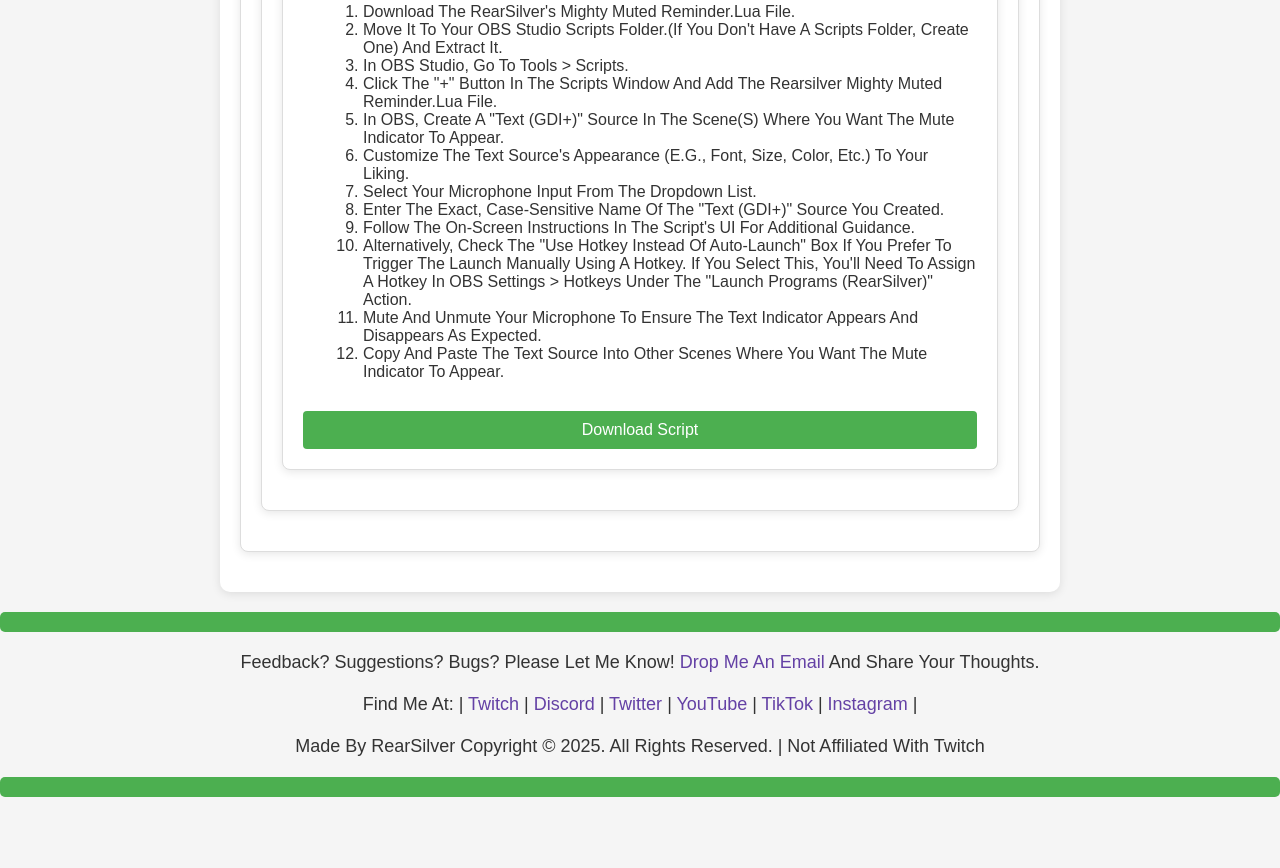
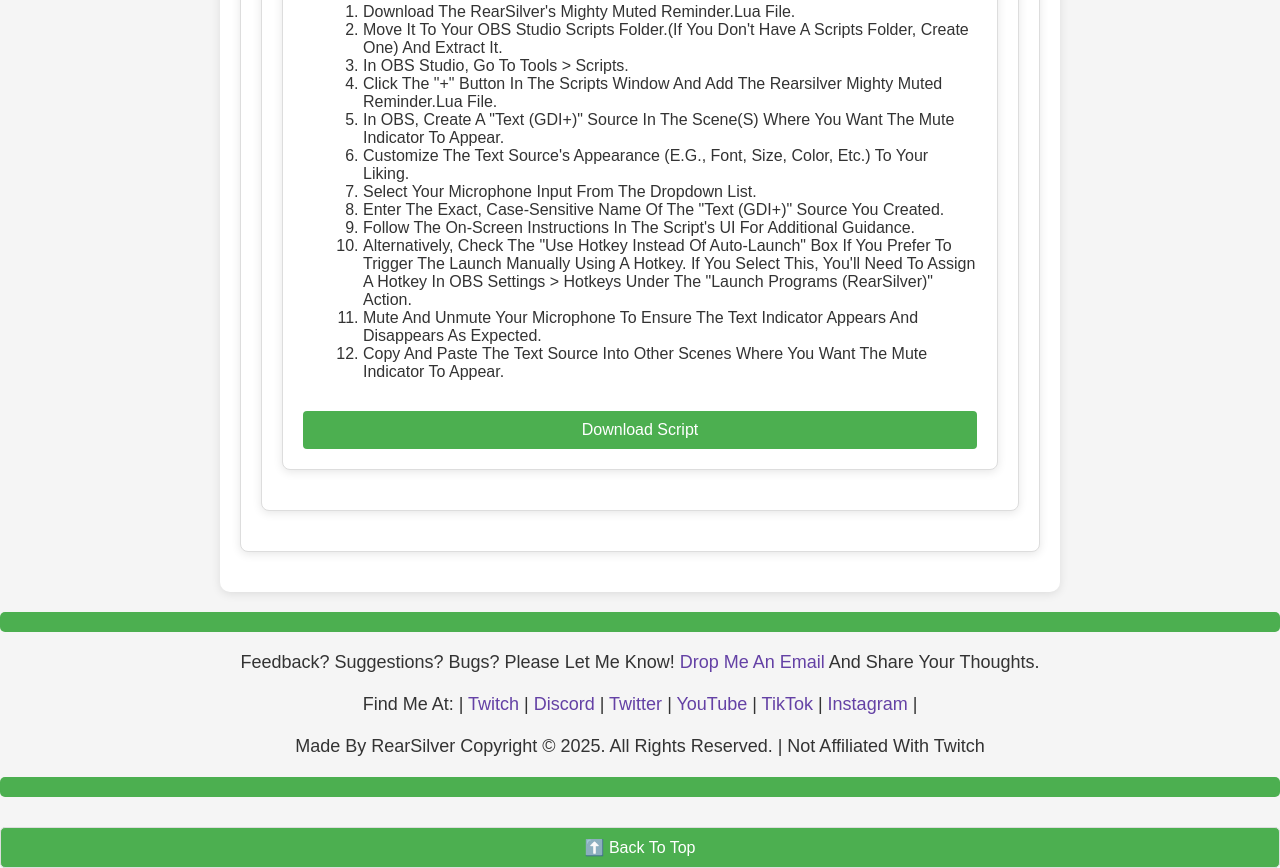
Before and after one commit to rearsilvergaming/Streamer-Tools, a website: page docs/OBS Scripts.html in a window 1280 px wide. Shown: the part 4444-5312 px from the top of the page. Before the commit the page ends 5256 px from the top, so only its background shows below. Drawn offline with nearby package versions, Linux system fonts and the light colour scheme.

Commit message:
Update OBS Scripts.html

```diff
--- a/docs/OBS Scripts.html
+++ b/docs/OBS Scripts.html
@@ -279,3 +279,4 @@
         <hr>
     </footer>
 </div> <!-- Closing main container -->
+<button id="backToTop" class="back-to-top" onclick="scrollToTop()">⬆️ Back to Top</button>
```
